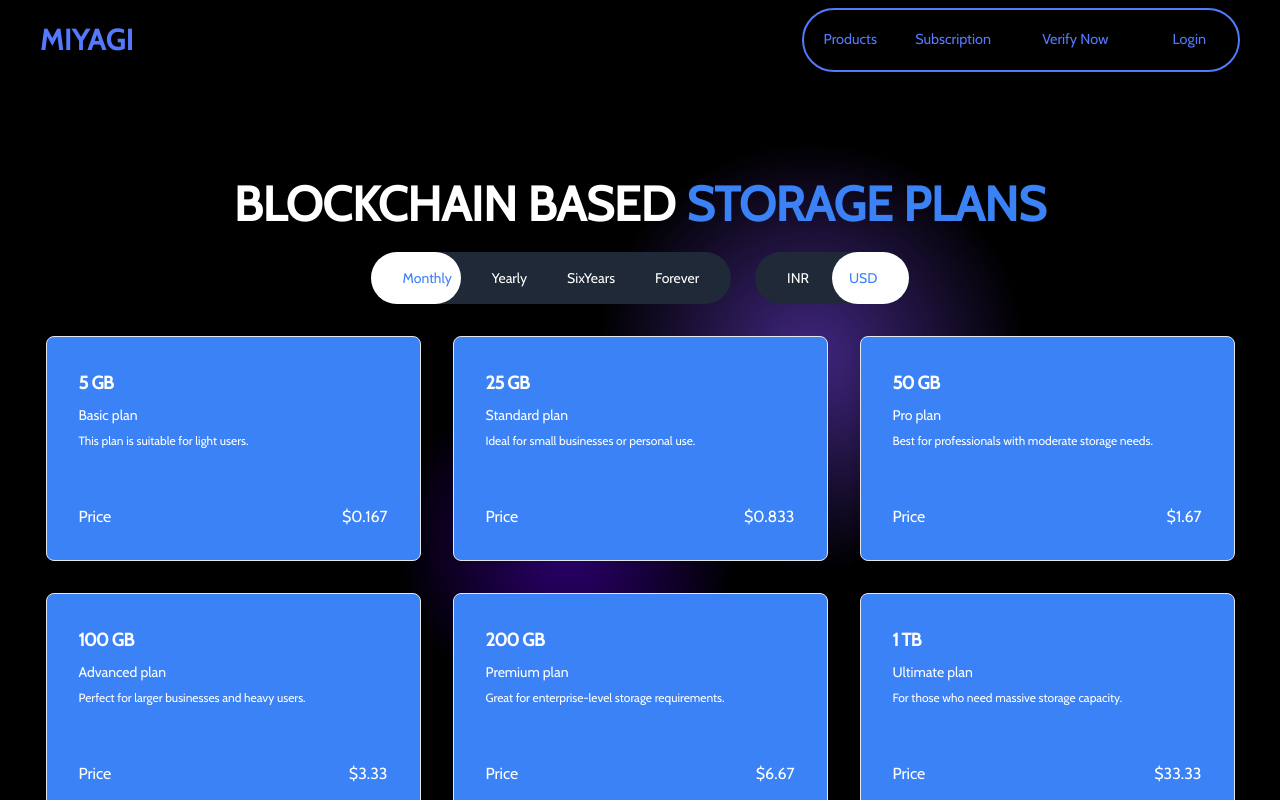
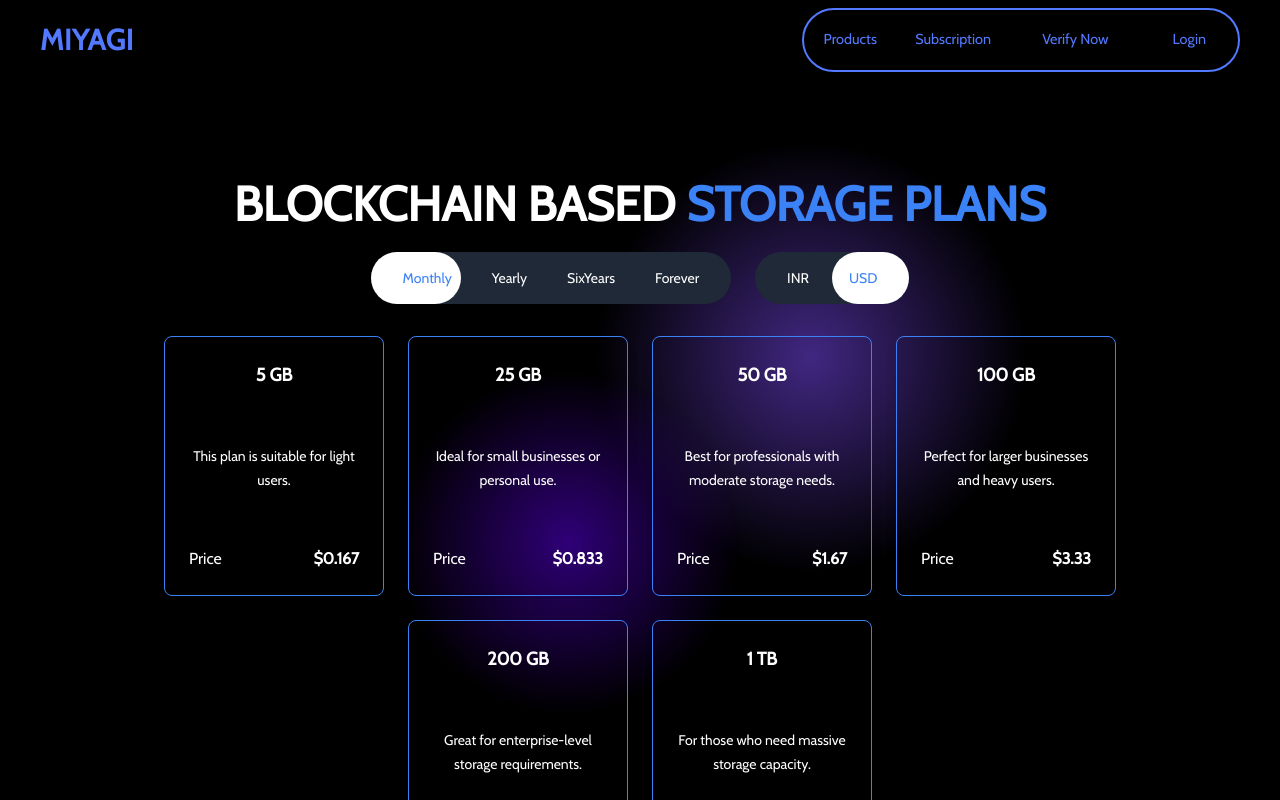
Before and after one commit to ishaan-chadha1/miyagii-main, a React (Vite) app: page /storage-pricing in a window 1280 px wide. Built offline with nearby package versions, Linux system fonts and the light colour scheme; a web font is replaced by a local one.

Commit message:
Updation of the card styling and alignment

```diff
--- a/src/components/StoragePlans.jsx
+++ b/src/components/StoragePlans.jsx
@@ -1,7 +1,6 @@
 import React, { useState } from "react";
 import { motion } from "framer-motion";
 
-// Updated plans data according to the prices provided in the image
 const plans = [
   {
     name: "5 GB",
@@ -91,7 +90,11 @@ const StoragePlans = () => {
           <motion.div
             className="absolute top-0 bottom-0 w-1/4 bg-white rounded-full"
             animate={{
-      left: `${["monthly", "yearly", "sixYears", "forever"].indexOf(selectedPeriod) * 25}%`,
+              left: `${
+                ["monthly", "yearly", "sixYears", "forever"].indexOf(
+                  selectedPeriod
+                ) * 25
+              }%`,
             }}
             transition={{
               type: "spring",
@@ -111,7 +114,6 @@ const StoragePlans = () => {
             </button>
           ))}
         </div>
-
 
         {/* Currency Toggle */}
         <div className="relative flex items-center gap-2 px-4 py-2 rounded-full bg-gray-800">
@@ -138,27 +140,37 @@ const StoragePlans = () => {
             </button>
           ))}
         </div>
-
       </div>
 
       {/* Pricing Cards */}
-      <div className="grid grid-cols-1 md:grid-cols-3 gap-8">
+      <div
+        className={`flex flex-wrap justify-center gap-6 px-6`}
+      >
         {plans.map((plan) => (
           <div
             key={plan.name}
-            className="border shadow-lg w-[375px] h-[225px] p-8 bg-blue-500 text-white rounded-lg transition-all duration-300 hover:bg-opacity-0 hover:text-blue-500"
+            className="w-[220px] h-[260px] p-6 bg-transparent text-white border border-blue-500 rounded-lg shadow-lg relative overflow-hidden group"
           >
-            <div className="flex flex-col space-y-2">
-              <h3 className="tracking-tight text-lg font-semibold">
+            {/* Hover Background Animation */}
+            <div className="absolute inset-0 bg-blue-200 opacity-0 group-hover:opacity-100 transition-opacity duration-500"></div>
+
+            <div className="relative z-10 flex flex-col h-full justify-between">
+              {/* Heading */}
+              <h3 className="text-lg font-bold text-white group-hover:text-black text-center mb-4">
                 {plan.name}
               </h3>
-              <p className="text-sm">{plan.description}</p>
-              <p className="text-xs">{plan.info}</p>
-            </div>
-            <div className="mt-4 space-y-2">
-              <div className="flex justify-between pt-10">
-                <span>Price</span>
-                <span>{plan.prices[selectedPeriod][currency]}</span>
+
+              {/* Description */}
+              <p className="text-sm text-white group-hover:text-black text-center leading-6">
+                {plan.info}
+              </p>
+
+              {/* Price */}
+              <div className="flex justify-between mt-4 text-white group-hover:text-black">
+                <span className="font-medium">Price</span>
+                <span className="font-bold">
+                  {plan.prices[selectedPeriod][currency]}
+                </span>
               </div>
             </div>
           </div>
```
Lines whose indentation alone changed are shown as unchanged.
